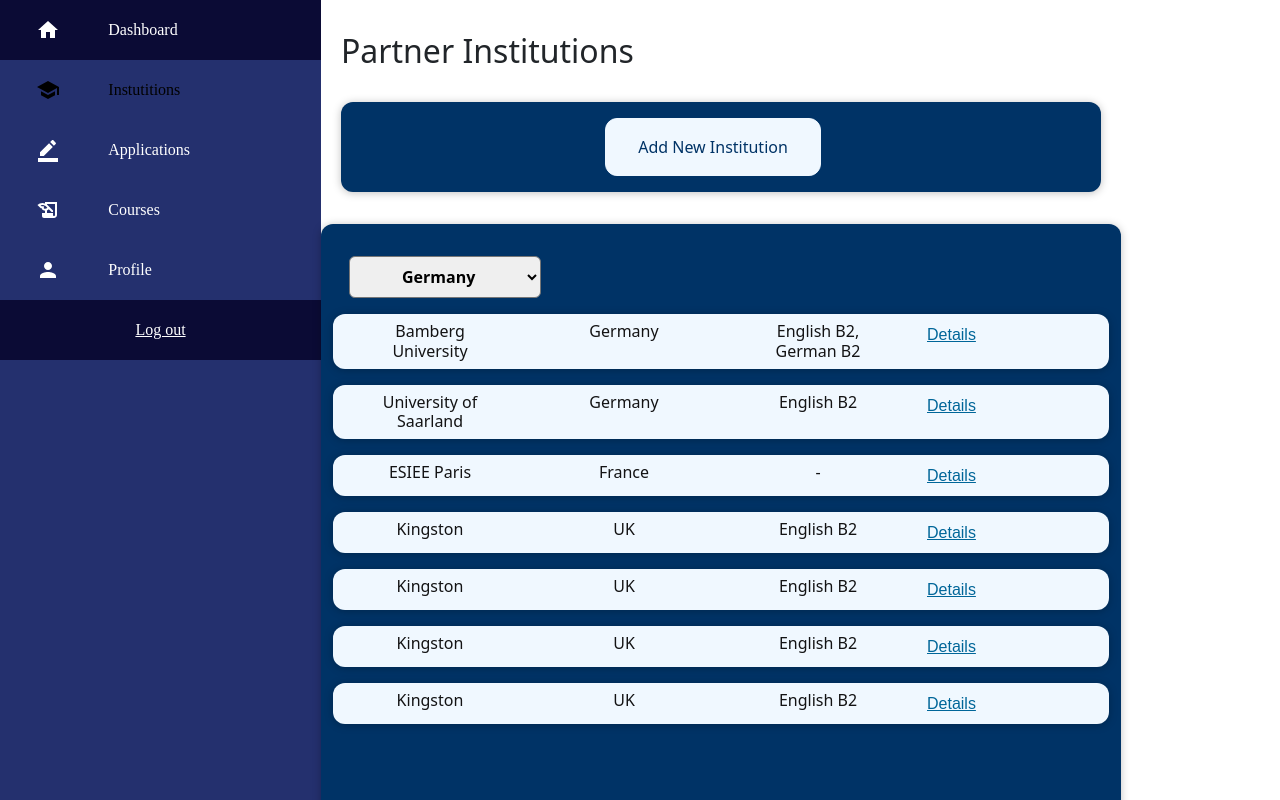
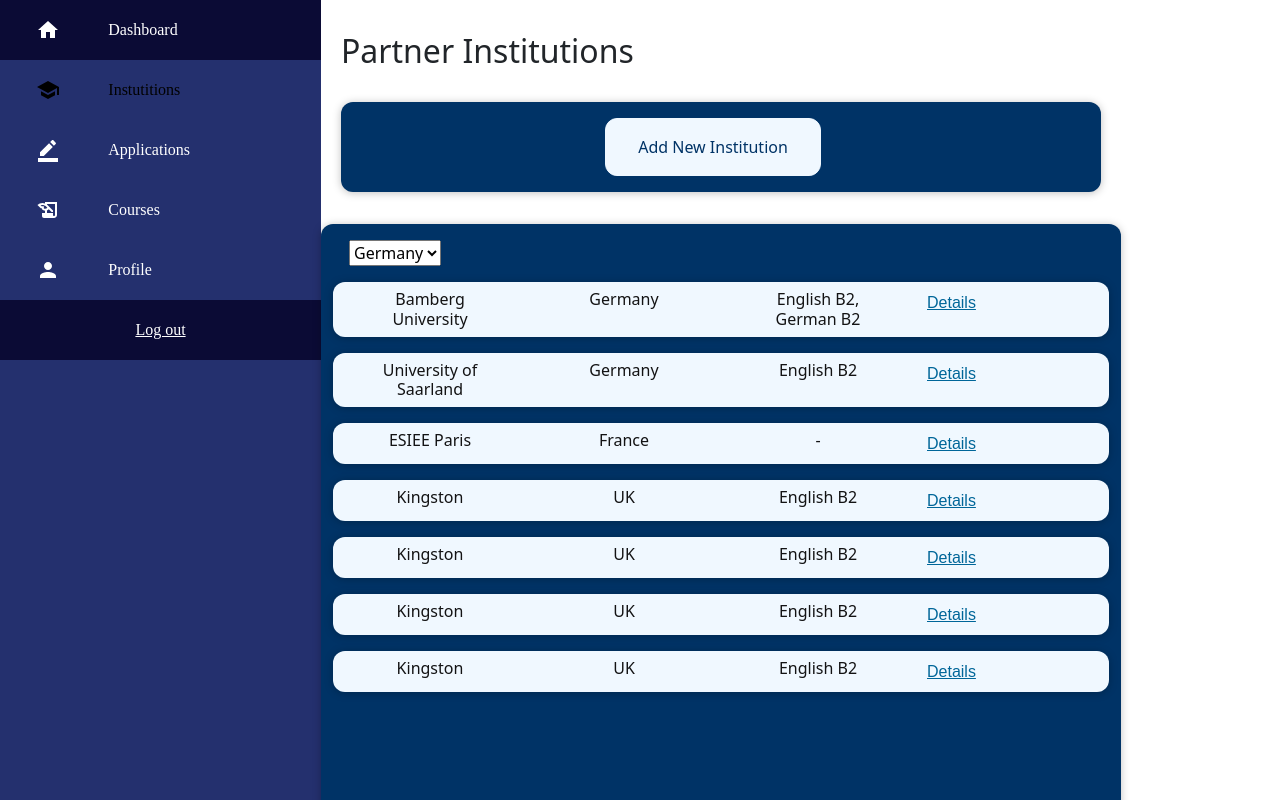
Before and after one commit to deniz-dilaverler/BilkentErasmus, a React (Create React App) app in the folder frontend/: page /instutitions in a window 1280 px wide. Shown: the top 800 px of the page. Built offline with nearby package versions, Linux system fonts and the light colour scheme; no server answers.

Commit message:
CSS formatting

```diff
--- a/frontend/src/Institutions/InstitutionsPage.css
+++ b/frontend/src/Institutions/InstitutionsPage.css
@@ -2,5 +2,4 @@
     padding: 0rem;
     margin: 2rem auto;
     max-width: 95%;
-    text-align: left;
   }
--- a/frontend/src/Institutions/institutions-components/institutions/SchoolFilter.css
+++ b/frontend/src/Institutions/institutions-components/institutions/SchoolFilter.css
@@ -1,26 +1,6 @@
 
-.expenses-filter {
+.filter {
     color: #F0F8FF;
     padding: 0 1rem;
     right: 0;
   }
-
-  .expenses-filter__control {
-    display: flex;
-    width: 100%;
-    align-items: center;
-    justify-content: space-between;
-    margin: 1rem 0;
-  }
-
-  .expenses-filter label {
-    font-weight: bold;
-    margin-bottom: 0.5rem;
-  }
-
-  .expenses-filter select {
-    font: inherit;
-    padding: 0.5rem 3rem;
-    font-weight: bold;
-    border-radius: 6px;
-  }
--- a/frontend/src/Institutions/institutions-components/institutions/SchoolFilter.js
+++ b/frontend/src/Institutions/institutions-components/institutions/SchoolFilter.js
@@ -9,8 +9,8 @@
         props.onChangeFilter(event.target.value);
     }
   return (
-    <div className='expenses-filter'>
-      <div className='expenses-filter__control'>
+    <div>
+      <div>
         <select value={props.selected} onChange={filterChangeHandler}>
           <option value='Germany'>Germany</option>
           <option value='France'>France</option>
--- a/frontend/src/Institutions/institutions-components/institutions/SchoolItem.css
+++ b/frontend/src/Institutions/institutions-components/institutions/SchoolItem.css
@@ -1,7 +1,5 @@
 
 .school-item {
-  justify-content: normal;
-  align-items: normal;
   padding: 0.5rem;
   margin: 1rem 0;
   background-color: #F0F8FF;
@@ -11,7 +9,6 @@
 
 .school-item h2 {
   font-size: 1rem;
-  flex: 1;
   margin: 0 1rem;
   color: #131314;
   text-align: center;
@@ -19,7 +16,6 @@
 
 .school-item h1 {
   font-size: 1.5rem;
-  flex: 1;
   margin: 0 1rem;
   color: #131314;
   text-align: left;
--- a/frontend/src/Institutions/institutions-components/institutions/SchoolItem.js
+++ b/frontend/src/Institutions/institutions-components/institutions/SchoolItem.js
@@ -18,7 +18,6 @@
         <Col><h2>{props.country}</h2></Col>
         <Col><h2>{props.language}</h2></Col>
         <Col><button
-          className="school-item__description_button"
           onClick={() => setModalShow(true)}>
           Details
         </button></Col>
--- a/frontend/src/Institutions/institutions-components/institutions/Schools.css
+++ b/frontend/src/Institutions/institutions-components/institutions/Schools.css
@@ -3,7 +3,6 @@
     padding: 1rem;
     background-color: #003366;
     width: 50rem;
-    max-width: 95%;
     height: 50rem;
     max-width: 75%;
     overflow: auto;
@@ -12,7 +11,7 @@
     box-shadow: 0 1px 8px rgba(0, 0, 0, 0.25);
 }
 
-.applications h3 {
+.schools h3 {
     font-size: 1.5rem;
     flex: 1;
     margin: 2 2rem;
--- a/frontend/src/StudentApplication/CancelApplication.js
+++ b/frontend/src/StudentApplication/CancelApplication.js
@@ -29,7 +29,7 @@
 
     // fetch application publish data:
     const isPublished = () => {
-        return true;
+        return false;
     }
 
     const [open, setOpen] = useState(false);
--- a/frontend/src/StudentApplication/StudentApplications.css
+++ b/frontend/src/StudentApplication/StudentApplications.css
@@ -5,7 +5,6 @@
     width: 70rem;
     max-width: 95%;
     height: 50rem;
-    max-width: 75%;
     overflow: auto;
     text-align:justify;
     border-radius: 12px;
--- a/frontend/src/StudentApplication/StudentApplications.js
+++ b/frontend/src/StudentApplication/StudentApplications.js
@@ -21,7 +21,7 @@
 
     // get if application placement process started or not
     const isApplicationsStarted = () => {
-        return true;
+        return false;
     }
 
     // if all student application is cancelled, show cancelled:
```
